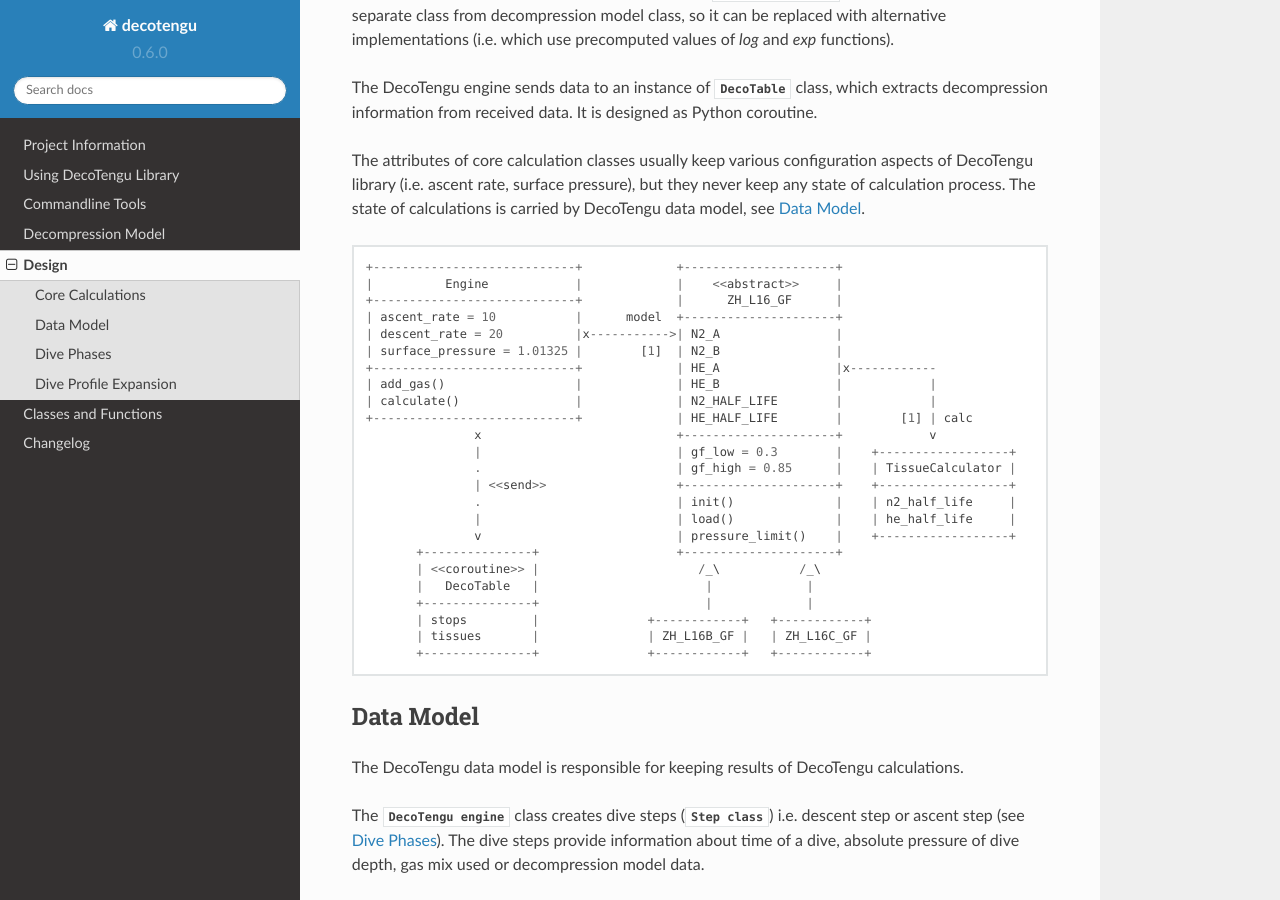
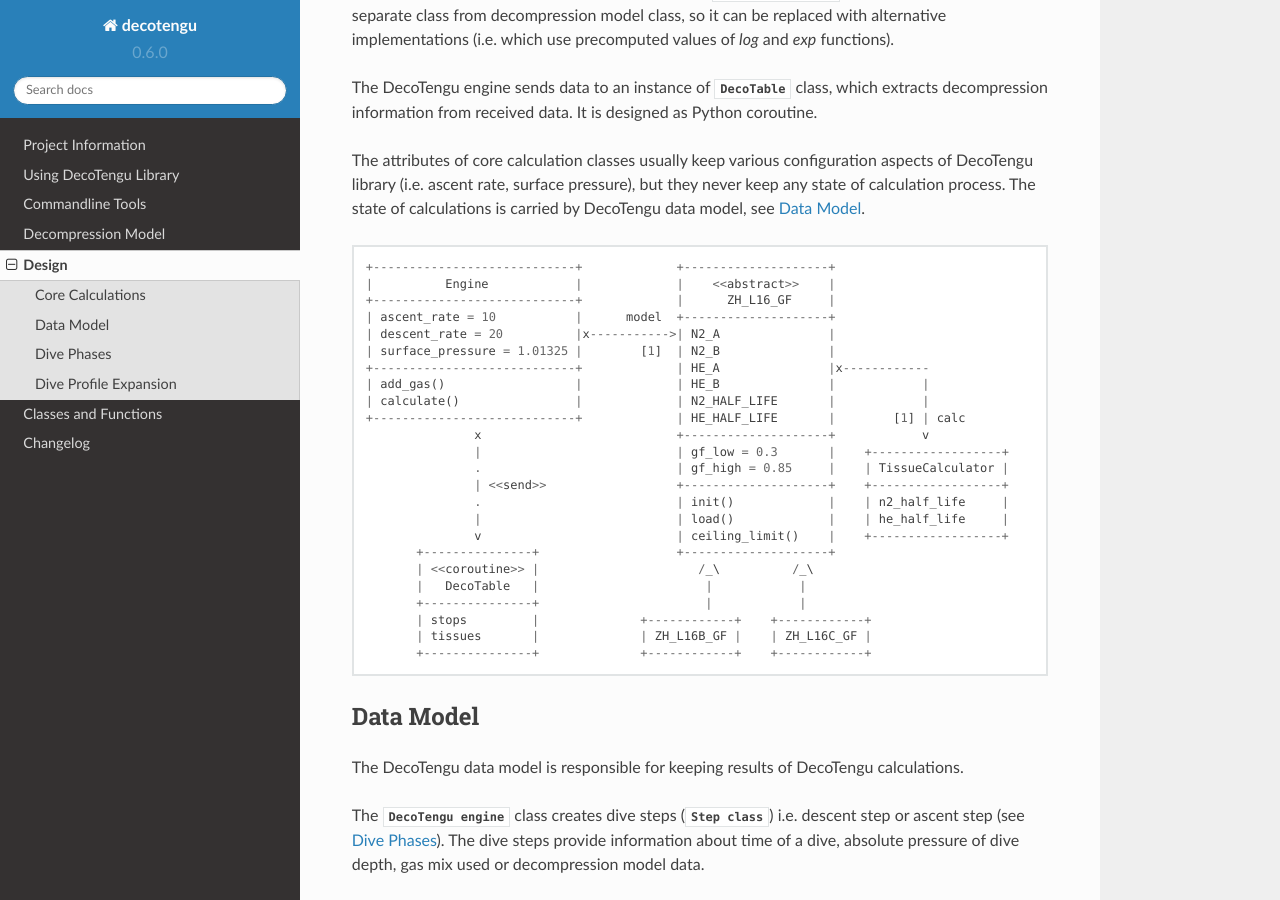
Before and after one commit to gully/decotengu, a Sphinx documentation site: the page built from doc/design.rst, in a window 1280 px wide and 900 px high, scrolled down 456 px. Built offline with Sphinx 7.4.7 and the Read the Docs theme 2.0.0, drawn with Linux system fonts in a browser that asks for light colours.

Commit message:
- s/pressure_limit/ceiling_limit/g

```diff
--- a/doc/design.rst
+++ b/doc/design.rst
@@ -35,30 +35,30 @@ of calculations is carried by DecoTengu data model, see
 .. code::
    :class: diagram
 
-   +----------------------------+             +---------------------+
-   |          Engine            |             |    <<abstract>>     |
-   +----------------------------+             |      ZH_L16_GF      |
-   | ascent_rate = 10           |      model  +---------------------+
-   | descent_rate = 20          |x----------->| N2_A                |
-   | surface_pressure = 1.01325 |        [1]  | N2_B                |
-   +----------------------------+             | HE_A                |x------------
-   | add_gas()                  |             | HE_B                |            |
-   | calculate()                |             | N2_HALF_LIFE        |            |
-   +----------------------------+             | HE_HALF_LIFE        |        [1] | calc
-                  x                           +---------------------+            v
-                  |                           | gf_low = 0.3        |    +------------------+
-                  .                           | gf_high = 0.85      |    | TissueCalculator |
-                  | <<send>>                  +---------------------+    +------------------+
-                  .                           | init()              |    | n2_half_life     |
-                  |                           | load()              |    | he_half_life     |
-                  v                           | pressure_limit()    |    +------------------+
-          +---------------+                   +---------------------+
-          | <<coroutine>> |                      /_\           /_\
-          |   DecoTable   |                       |             |
-          +---------------+                       |             |
-          | stops         |               +------------+   +------------+
-          | tissues       |               | ZH_L16B_GF |   | ZH_L16C_GF |
-          +---------------+               +------------+   +------------+
+   +----------------------------+             +--------------------+
+   |          Engine            |             |    <<abstract>>    |
+   +----------------------------+             |      ZH_L16_GF     |
+   | ascent_rate = 10           |      model  +--------------------+
+   | descent_rate = 20          |x----------->| N2_A               |
+   | surface_pressure = 1.01325 |        [1]  | N2_B               |
+   +----------------------------+             | HE_A               |x------------
+   | add_gas()                  |             | HE_B               |            |
+   | calculate()                |             | N2_HALF_LIFE       |            |
+   +----------------------------+             | HE_HALF_LIFE       |        [1] | calc
+                  x                           +--------------------+            v
+                  |                           | gf_low = 0.3       |    +------------------+
+                  .                           | gf_high = 0.85     |    | TissueCalculator |
+                  | <<send>>                  +--------------------+    +------------------+
+                  .                           | init()             |    | n2_half_life     |
+                  |                           | load()             |    | he_half_life     |
+                  v                           | ceiling_limit()    |    +------------------+
+          +---------------+                   +--------------------+
+          | <<coroutine>> |                      /_\          /_\
+          |   DecoTable   |                       |            |
+          +---------------+                       |            |
+          | stops         |              +------------+    +------------+
+          | tissues       |              | ZH_L16B_GF |    | ZH_L16C_GF |
+          +---------------+              +------------+    +------------+
 
 
 .. _design-data-model:
```
